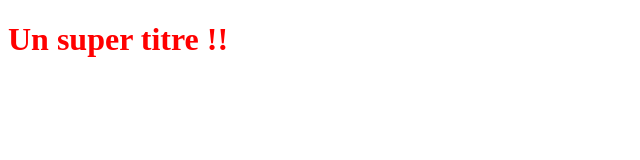
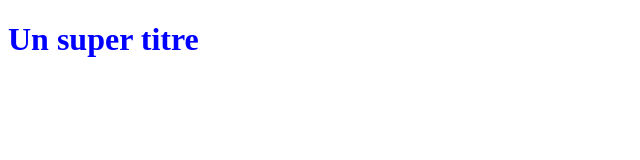
Before and after one commit to AdeleFabre/ProjetOC, a plain HTML site: page index.html in a window 1280 px wide. Shown: the whole page, without its empty margins (0-640 px from the left). Drawn offline with Linux system fonts and the light colour scheme.

Commit message:
Second commit de ma vie

```diff
--- a/index.html
+++ b/index.html
@@ -5,6 +5,6 @@
     <link rel="stylesheet" type="text/css" href="styles.css">
 </head>
 <body>
-    <h1>Un super titre !!</h1>
+    <h1>Un super titre</h1>
 </body>
 </html>
--- a/styles.css
+++ b/styles.css
@@ -1,3 +1,3 @@
 h1 {
-    color: red;
+    color: blue;
 }
```
